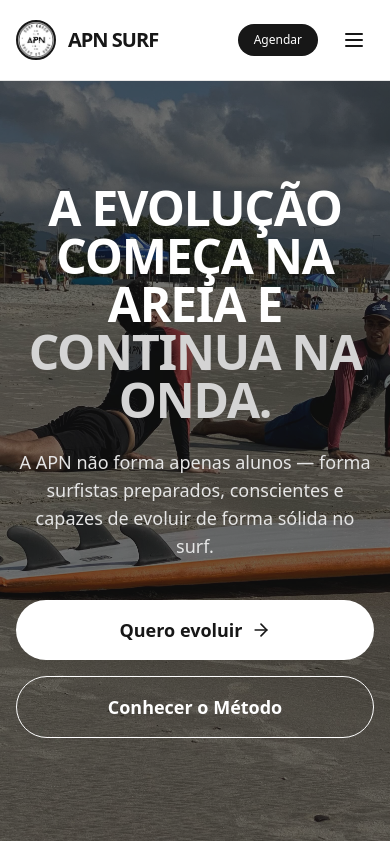
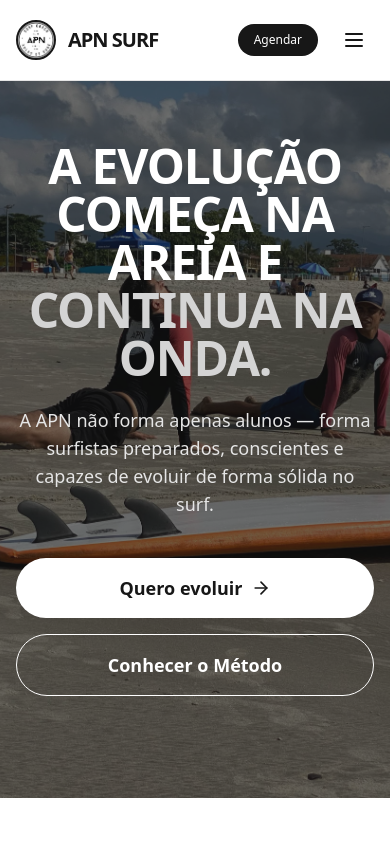
Before and after one commit to LeonardoBaptista-dev/apn-surf-site, a Next.js app: page /apn-surf-site/ in a window 390 px wide. Shown: the top 844 px of the page. Built offline with nearby package versions, Linux system fonts and the light colour scheme.

Commit message:
Fix: Replace Link with anchor tag to prevent Next.js 404 prefetching errors on GitHub pages, and fix mobile hero image crop by using object-top

```diff
--- a/src/app/page.tsx
+++ b/src/app/page.tsx
@@ -12,17 +12,17 @@
       <Header />
 
       {/* Hero Section */}
-      <section id="inicio" className="relative w-full h-[90vh] bg-neutral-900 flex items-center justify-center overflow-hidden">
+      <section id="inicio" className="relative w-full h-[85vh] sm:h-[90vh] bg-neutral-900 flex items-center justify-center overflow-hidden">
         <div className="absolute inset-0 z-0 opacity-40">
           <Image
             src="/apn-surf-site/img/aula.jpg"
             alt="Surf APN"
             fill
-            className="object-cover object-[center_30%] md:object-center"
+            className="object-cover object-top md:object-center"
             priority
           />
         </div>
-        <div className="relative z-10 text-center max-w-4xl px-4">
+        <div className="relative z-10 text-center max-w-4xl px-4 mt-[-5vh]">
           <h1 className="text-5xl md:text-7xl font-extrabold text-white mb-6 uppercase tracking-tight">
             A evolução começa na areia e <span className="text-neutral-300">continua na onda.</span>
           </h1>
--- a/src/components/Header.tsx
+++ b/src/components/Header.tsx
@@ -12,12 +12,12 @@
     <header className="sticky top-0 z-50 bg-white/90 backdrop-blur-md border-b border-neutral-200">
       <div className="max-w-7xl mx-auto px-4 sm:px-6 lg:px-8">
         <div className="flex justify-between items-center h-20">
-          <Link href="/" className="flex-shrink-0 flex items-center gap-3 cursor-pointer group">
+          <a href="/apn-surf-site/" className="flex-shrink-0 flex items-center gap-3 cursor-pointer group">
             <div className="w-10 h-10 md:w-12 md:h-12 relative overflow-hidden rounded-full border-2 border-neutral-900 group-hover:scale-105 transition-transform">
               <Image src="/apn-surf-site/img/logo.jpg" alt="APN Surf Logo" fill className="object-cover" />
             </div>
             <span className="font-bold text-xl md:text-2xl tracking-tighter uppercase group-hover:opacity-80 transition-opacity">APN Surf</span>
-          </Link>
+          </a>
 
           {/* Desktop Nav */}
           <nav className="hidden md:flex space-x-8">
```
